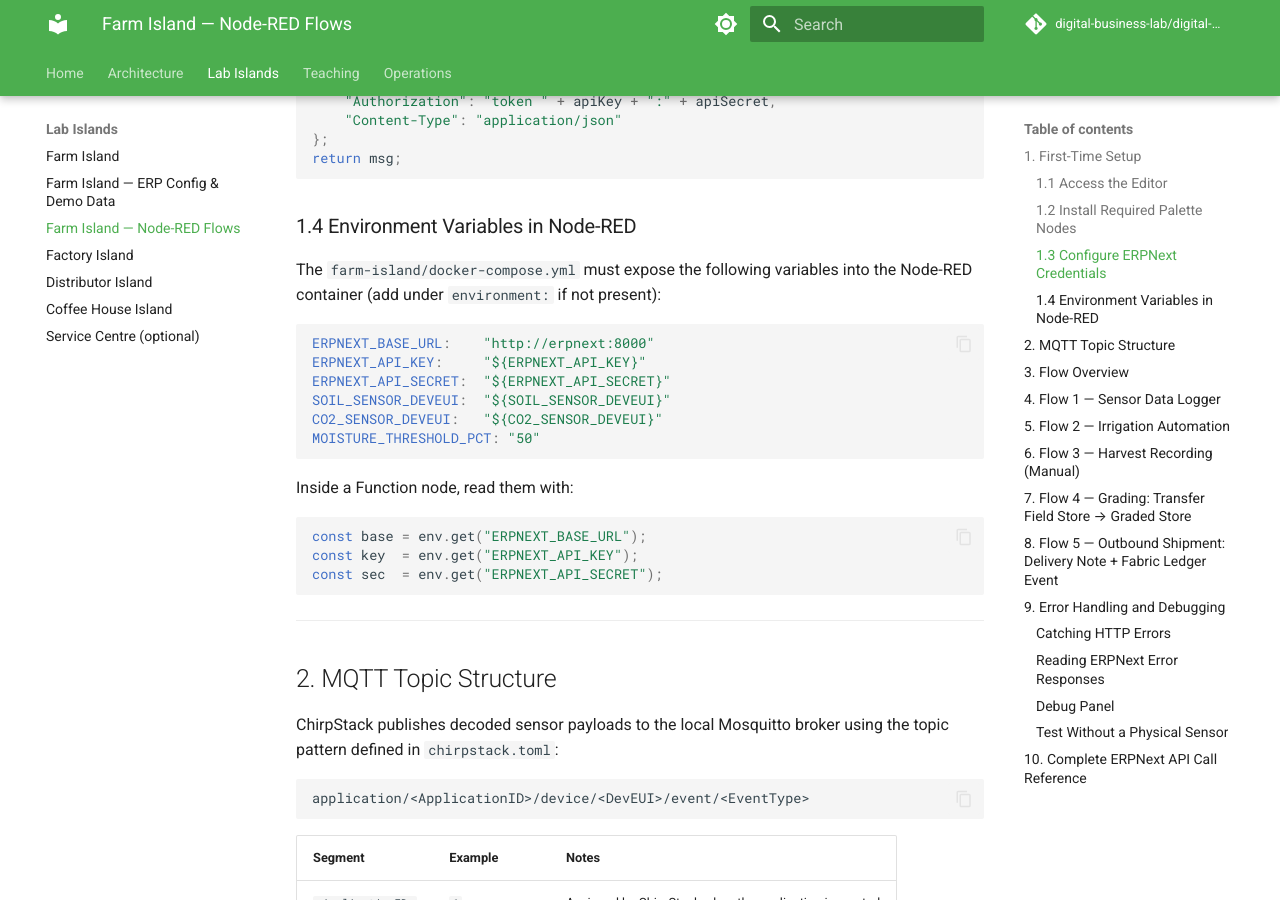
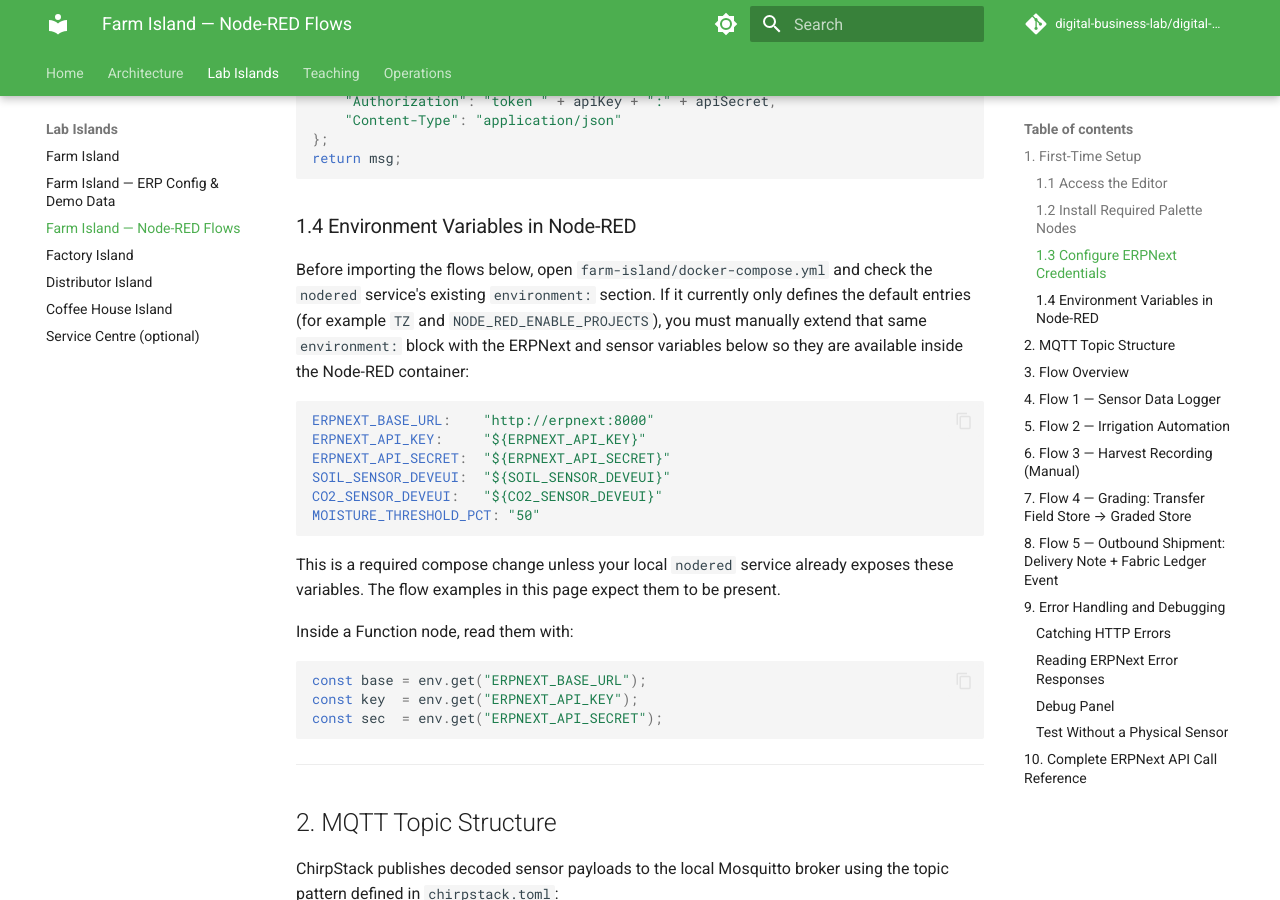
Before and after one commit to digital-business-lab/digital-supply-chain, an MkDocs documentation site: the page built from docs/islands/farm-nodered.md, in a window 1280 px wide and 900 px high, scrolled down 1510 px. Built offline with MkDocs 1.6.1 and Material for MkDocs 9.7.7, drawn with Linux system fonts in a browser that asks for light colours; comment, search, counter and statistics services are not loaded.

Commit message:
Potential fix for pull request finding
Co-authored-by: Copilot Autofix powered by AI <175728472+Copilot@users.noreply.github.com>

````diff
--- a/docs/islands/farm-nodered.md
+++ b/docs/islands/farm-nodered.md
@@ -56,7 +56,7 @@ return msg;
 
 ### 1.4 Environment Variables in Node-RED
 
-The `farm-island/docker-compose.yml` must expose the following variables into the Node-RED container (add under `environment:` if not present):
+Before importing the flows below, open `farm-island/docker-compose.yml` and check the `nodered` service's existing `environment:` section. If it currently only defines the default entries (for example `TZ` and `NODE_RED_ENABLE_PROJECTS`), you must manually extend that same `environment:` block with the ERPNext and sensor variables below so they are available inside the Node-RED container:
 
 ```yaml
 ERPNEXT_BASE_URL:    "http://erpnext:8000"
@@ -66,6 +66,8 @@ SOIL_SENSOR_DEVEUI:  "${SOIL_SENSOR_DEVEUI}"
 CO2_SENSOR_DEVEUI:   "${CO2_SENSOR_DEVEUI}"
 MOISTURE_THRESHOLD_PCT: "50"
 ```
+
+This is a required compose change unless your local `nodered` service already exposes these variables. The flow examples in this page expect them to be present.
 
 Inside a Function node, read them with:
 
````
